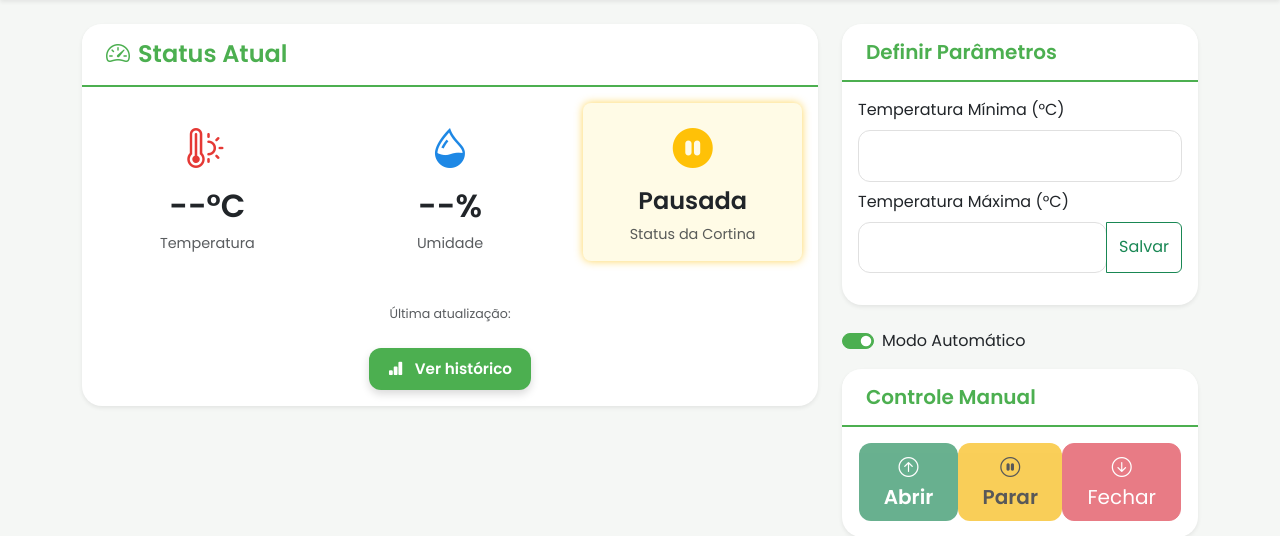
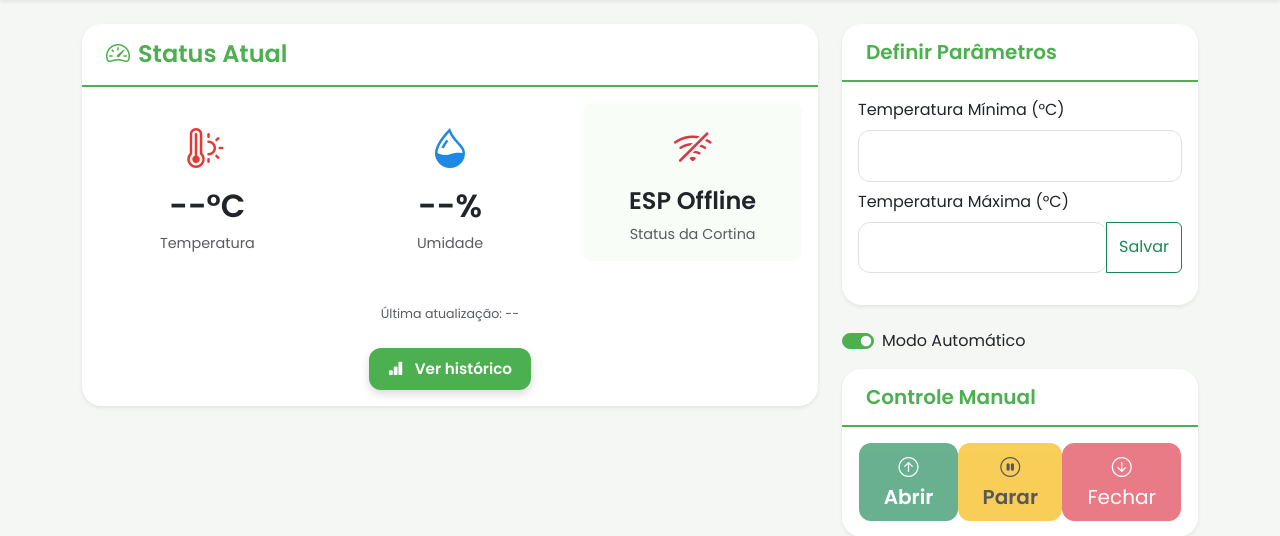
Before and after one commit to TauaniPires/greenhouse, a Django app: page /dashboard/ in a window 1280 px wide. Shown: the part 56-592 px from the top of the page. Run offline with Django 5.2, Linux system fonts and the light colour scheme; the visitor is signed in with stand-in values (Sample User, id 1); data comes from the database, SQL or seed files in the repository; data that the repository does not hold is empty.

Commit message:
Adiciona mensagem de erro para o ESP32 offline

```diff
--- a/greenhouse/models.py
+++ b/greenhouse/models.py
@@ -28,6 +28,8 @@ class GreenhouseControl(models.Model):
     curtain_status = models.CharField(max_length=10, default='stop')
     automatic_mode = models.BooleanField(default=True)
     singleton = models.BooleanField(default=True, editable=False, unique=True)
+    last_esp_ping = models.DateTimeField(null=True, blank=True)
+
 
     def __str__(self):
         status = "Aberta" if self.curtain_is_open else "Fechada"
--- a/greenhouse/templates/dashboard.html
+++ b/greenhouse/templates/dashboard.html
@@ -326,25 +326,46 @@
   const csrfToken = document.querySelector("[name=csrfmiddlewaretoken]").value;
 
   function updateStatus() {
-    fetch("{% url 'api_status' %}")
+    fetch("{% url 'api_status' %}?device=browser")
       .then((response) => response.json())
       .then((data) => {
-        const latest = data.latest_reading;
-        if (latest) {
+        if (data.latest_reading) {
           document.getElementById("temp-display").textContent =
-            latest.temperature.toFixed(1);
+            data.latest_reading.temperature.toFixed(1);
+
           document.getElementById("humidity-display").textContent =
-            latest.humidity.toFixed(1);
-          document.getElementById("last-update").textContent = new Date(
-            latest.timestamp
-          ).toLocaleString();
+            data.latest_reading.humidity.toFixed(1);
+
+          const dt = new Date(data.latest_reading.timestamp);
+          document.getElementById("last-update").textContent =
+            dt.toLocaleString("pt-BR");
+        } else {
+          document.getElementById("temp-display").textContent = "--";
+          document.getElementById("humidity-display").textContent = "--";
+          document.getElementById("last-update").textContent = "--";
         }
+        // --- ESP OFFLINE ---
+        if (!data.esp_online) {
+          document.getElementById("curtain-status-text").textContent =
+            "ESP Offline";
+          document.getElementById("curtain-icon").className =
+            "bi bi-wifi-off fs-1 text-danger";
+
+          // Desativa botões
+          document.getElementById("btn-open").disabled = true;
+          document.getElementById("btn-close").disabled = true;
+          document.getElementById("btn-stop").disabled = true;
+
+          showToast("ESP32 está offline — comandos desativados!", "danger");
+          return;
+        }
+
+        // --- ESP Online (segue normal) ---
+        const curtainStatus = data.curtain_status;
 
         const statusCard = document.getElementById("curtain-status-card");
         const statusText = document.getElementById("curtain-status-text");
         const statusIcon = document.getElementById("curtain-icon");
-        const curtainStatus =
-          data.curtain_status || (data.curtain_is_open ? "open" : "close");
 
         statusCard.classList.remove("open", "closed", "paused");
 
@@ -357,12 +378,17 @@
           statusIcon.className = "bi bi-lock-fill fs-1 text-aviso";
           statusCard.classList.add("closed");
         } else if (curtainStatus === "stop") {
-          statusText.textContent = "Pausada";
+          statusText.textContent = "Parada";
           statusIcon.className = "bi bi-pause-circle-fill fs-1 text-warning";
           statusCard.classList.add("paused");
         }
-      })
-      .catch((error) => console.error("Erro ao buscar status:", error));
+
+        // reabilita botões se não estiver no automático
+        let isAuto = data.automatic_mode;
+        document.getElementById("btn-open").disabled = isAuto;
+        document.getElementById("btn-close").disabled = isAuto;
+        document.getElementById("btn-stop").disabled = isAuto;
+      });
   }
 
   document
@@ -433,7 +459,7 @@
 
   // Atualiza o estado inicial ao carregar a página
   document.addEventListener("DOMContentLoaded", () => {
-    fetch("{% url 'api_status' %}")
+    fetch("{% url 'api_status' %}?device=browser")
       .then((res) => res.json())
       .then((data) => {
         const autoSwitch = document.getElementById("auto-switch");
--- a/greenhouse/views.py
+++ b/greenhouse/views.py
@@ -30,6 +30,12 @@ def _ensure_control():
     if not control:
         control = GreenhouseControl.objects.create()
     return control
+
+def esp_online(control):
+    """Retorna True se o ESP enviou ping nos últimos 20 segundos."""
+    if not control.last_esp_ping:
+        return False
+    return (timezone.now() - control.last_esp_ping).total_seconds() < 20
 
 @login_required
 def dashboard_view(request):
@@ -80,9 +86,17 @@ def historico(request):
 # ---------- API de status ----------
 def get_status_api(request):
     control = _ensure_control()
+
+    device = request.GET.get("device")
+
+    # Apenas o ESP32 deve atualizar o heartbeat!
+    if device == "esp32":
+        control.last_esp_ping = timezone.now()
+        control.save(update_fields=["last_esp_ping"])
+
+
+
     latest = SensorReading.objects.order_by('-timestamp').first()
-    last_log = CurtainLog.objects.order_by('-timestamp').first()
-    curtain_status = control.curtain_status
 
 
     # Se o modo automático estiver ativo - atualiza automaticamente
@@ -110,13 +124,15 @@ def get_status_api(request):
 
     # Garante que sempre devolve o estado atual (mesmo no modo manual)
     result = {
-        'curtain_is_open': bool(control.curtain_is_open),
-        'automatic_mode': bool(control.automatic_mode),
-        'min_temperature': control.min_temperature,
-        'max_temperature': control.max_temperature,
-        'curtain_status': curtain_status,
-        'latest_reading': None
+        "curtain_is_open": bool(control.curtain_is_open),
+        "automatic_mode": bool(control.automatic_mode),
+        "min_temperature": control.min_temperature,
+        "max_temperature": control.max_temperature,
+        "curtain_status": control.curtain_status,  # CORRIGIDO AQUI
+        "esp_online": esp_online(control),
+        "latest_reading": None,
     }
+
 
     if latest:
         result['latest_reading'] = {
@@ -213,6 +229,15 @@ def toggle_automatic_mode(request):
 @login_required
 @require_POST
 def manual_control_api(request):
+    control = _ensure_control()
+
+    # Bloquear se o ESP estiver offline
+    if not esp_online(control):
+        return JsonResponse({
+            "success": False,
+            "message": "O ESP32 está offline — comandos desativados.",
+            "esp_online": False,
+        })
     try:
         payload = json.loads(request.body)
         action = payload.get('action')
```
Also changed, not shown: greenhouse/migrations/0008_greenhousecontrol_last_esp_ping.py (added).
